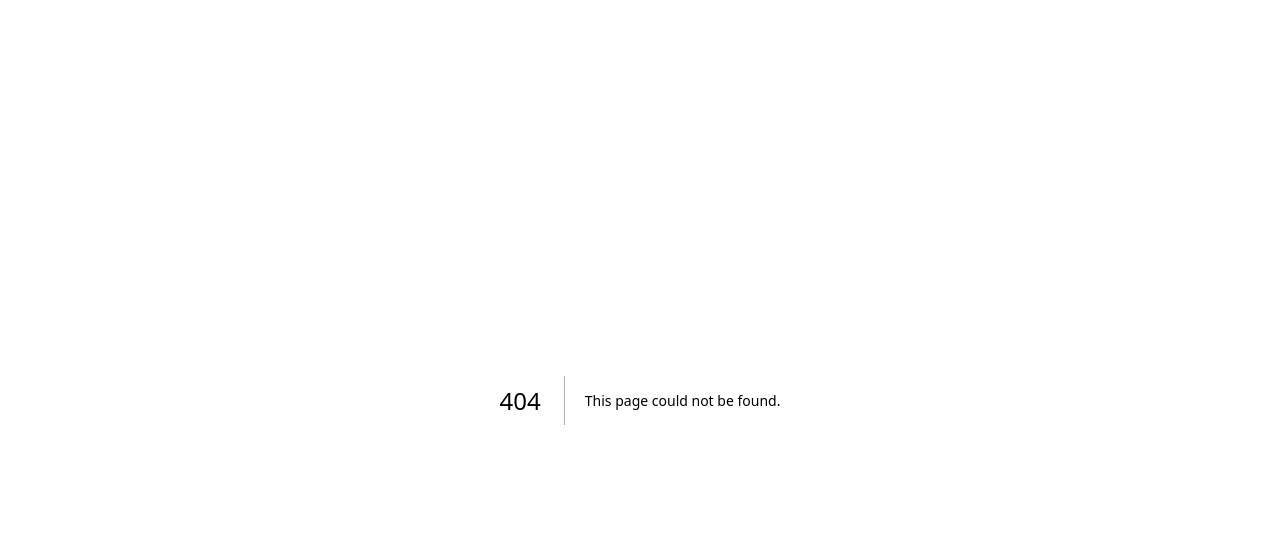
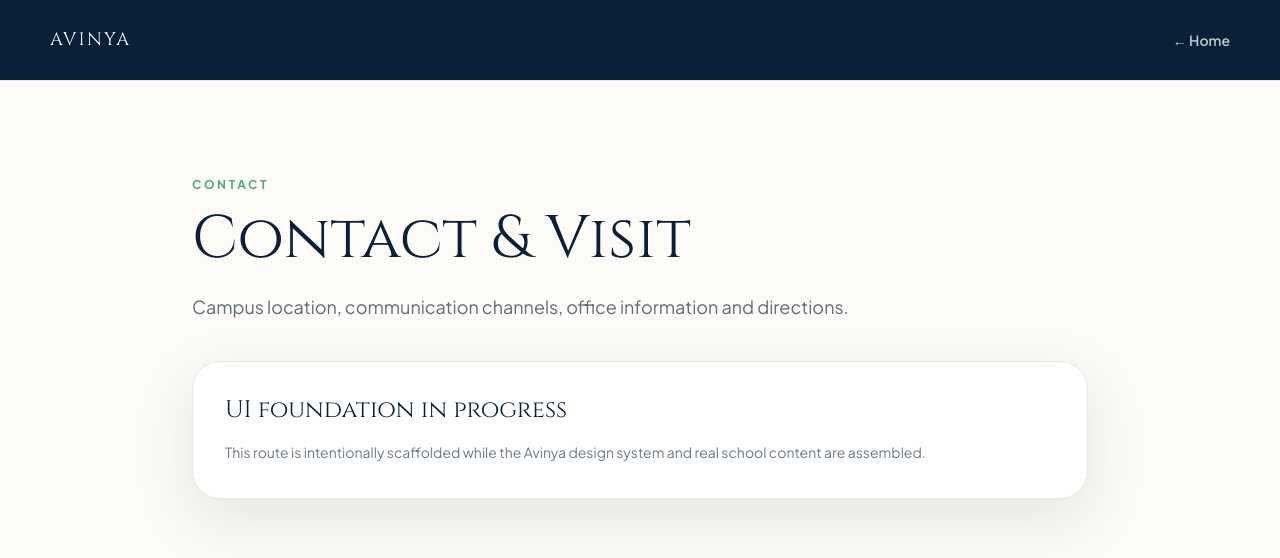
Before and after one commit to vaniedutrust-coder/avinya-vidya-mandir., a Next.js app: page /contact in a window 1280 px wide. Before the commit this address had no page. Shown: the top 558 px of the page. Built offline with nearby package versions, Linux system fonts and the light colour scheme.

Commit message:
feat: scaffold Avinya public routes

```diff
--- /dev/null
+++ b/app/contact/page.tsx
@@ -0,0 +1,5 @@
+import { SectionPage } from "../../components/section-page";
+
+export default function Page() {
+  return <SectionPage eyebrow="Contact" title="Contact & Visit" description="Campus location, communication channels, office information and directions." />;
+}
```
